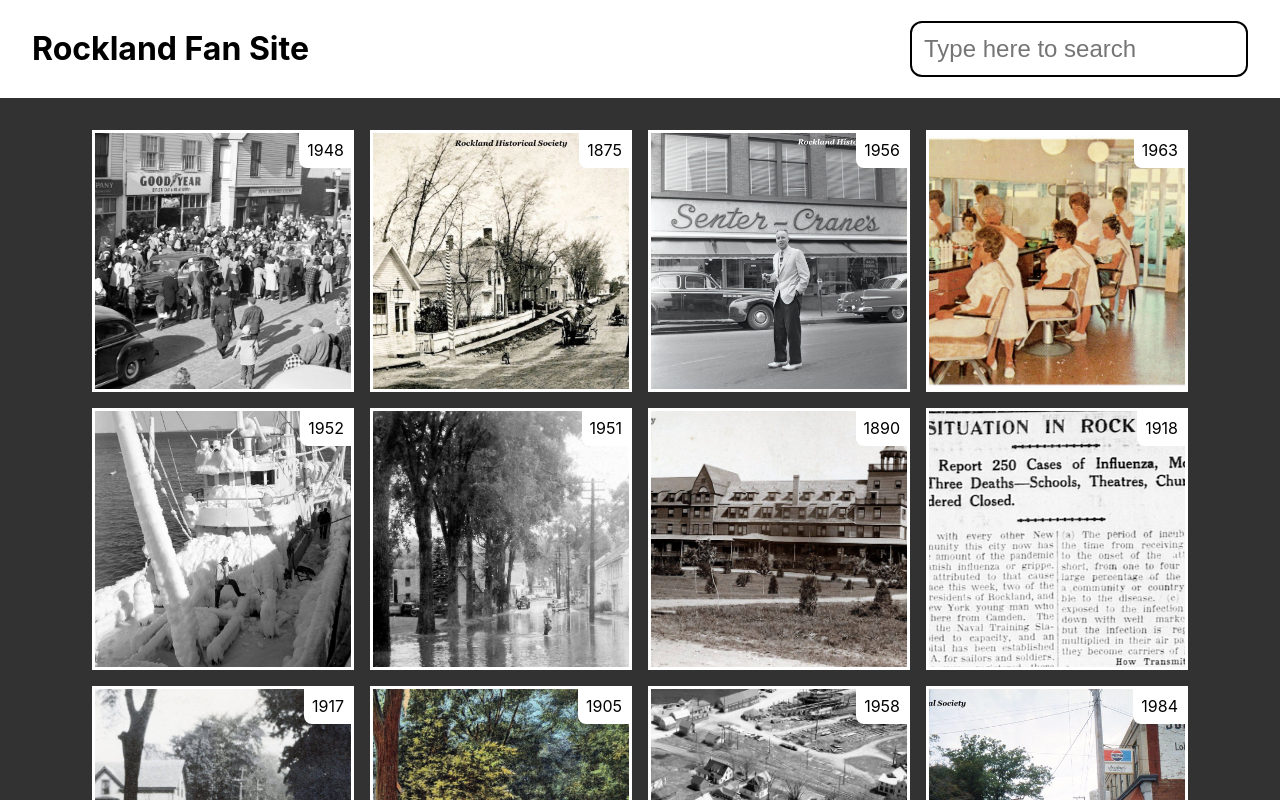
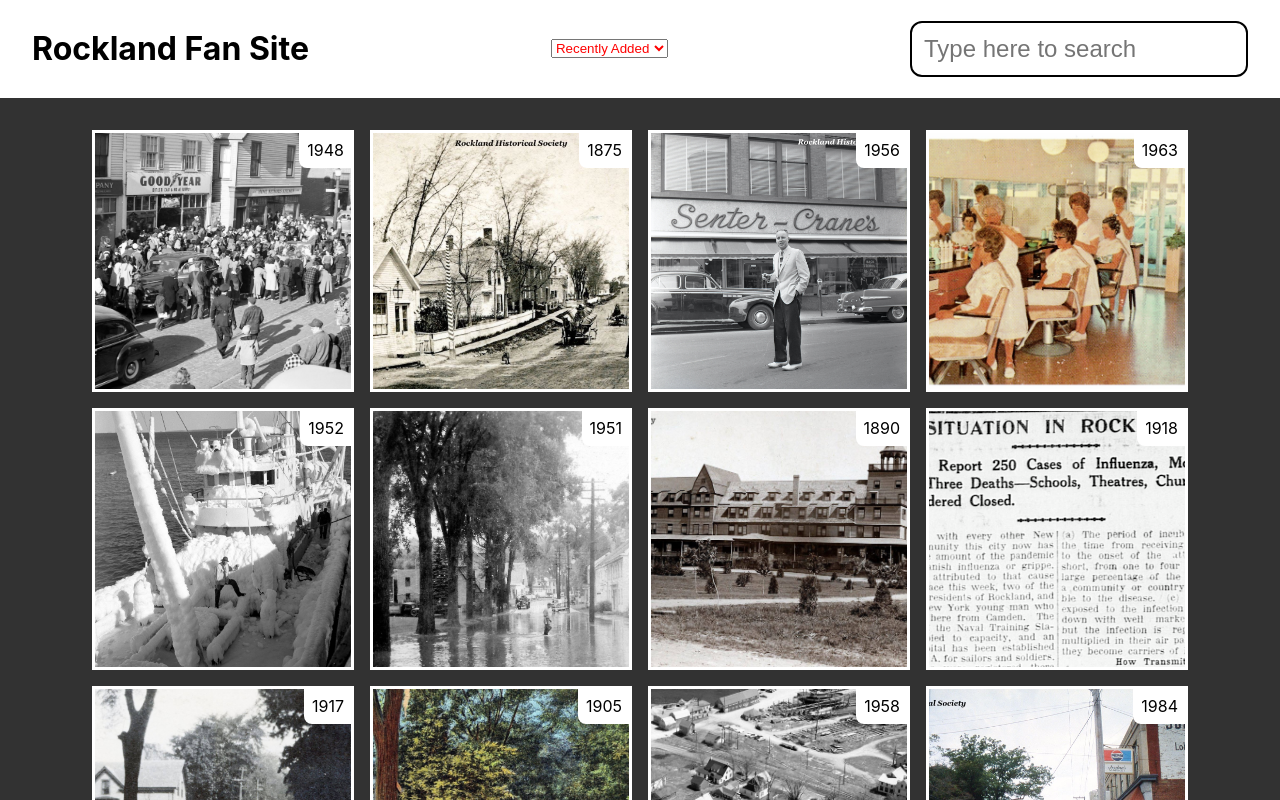
Before and after one commit to mpaulweeks/rockland, a React (Create React App) app: page / in a window 1280 px wide. Shown: the top 800 px of the page. Built offline with nearby package versions, Linux system fonts and the light colour scheme.

Commit message:
add basic sorter

```diff
--- a/src/App.tsx
+++ b/src/App.tsx
@@ -2,11 +2,13 @@ import React, { useEffect, useState } from 'react';
 import './App.css';
 import { Database } from './util/db';
 import { Gallery } from './gallery';
-import { Search } from './navbar';
+import { DefaultSortBy, Search, Sorter } from './navbar';
+import { PhotoSort } from './util/types';
 
 export function App() {
   const [db, setDb] = useState<Database>();
   const [searchTerms, setSearchTerms] = useState<string[]>([]);
+  const [sortBy, setSortBy] = useState<PhotoSort>(DefaultSortBy);
 
   useEffect(() => {
     (async () => {
@@ -16,17 +18,17 @@ export function App() {
     })();
   }, []);
 
-
   return (
     <div>
       <header>
         <h1>
           Rockland Fan Site
         </h1>
+        <Sorter sortBy={sortBy} setSortBy={setSortBy} />
         <Search setSearchTerms={setSearchTerms} />
       </header>
       {db ? (
-        <Gallery db={db} searchTerms={searchTerms} />
+        <Gallery db={db} searchTerms={searchTerms} sortBy={sortBy} />
       ) : (
         <h1>loading...</h1>
       )}
--- a/src/gallery/Gallery.tsx
+++ b/src/gallery/Gallery.tsx
@@ -10,14 +10,11 @@ import { UrlManager } from "../util/url";
 interface GalleryProps {
   db: Database;
   searchTerms: string[];
+  sortBy: PhotoSort;
 }
 
 export function Gallery(props: GalleryProps) {
   const [focused, setFocused] = useState<Photo>();
-  const [sortBy, setSortBy] = useState<PhotoSort>({
-    sortBy: p => p.added,
-    reverse: true,
-  });
 
   // todo how to run after every setFocused?
   function updateFocused(photo: Photo | undefined) {
@@ -25,8 +22,8 @@ export function Gallery(props: GalleryProps) {
     new UrlManager().setUrl(photo);
   }
   const records = props.searchTerms.length
-    ? props.db.search(props.searchTerms, sortBy)
-    : props.db.get(sortBy);
+    ? props.db.search(props.searchTerms, props.sortBy)
+    : props.db.get(props.sortBy);
 
   useEffect(() => {
     const hash = new UrlManager().readUrl();
@@ -44,7 +41,7 @@ export function Gallery(props: GalleryProps) {
   };
   useEffect(() => {
     const onKeyDown = (evt: KeyboardEvent) => {
-      const records = props.db.get(sortBy);
+      const records = props.db.get(props.sortBy);
       if (evt.code === 'ArrowLeft') {
         setFocused(current => getPrevInArray(current, records));
       }
--- /dev/null
+++ b/src/navbar/Sorter.css
@@ -0,0 +1,4 @@
+.Sorter {
+  /* todo */
+  color: red;
+}
--- /dev/null
+++ b/src/navbar/Sorter.tsx
@@ -0,0 +1,49 @@
+import React from "react";
+import { PhotoSort } from "../util/types";
+import './Sorter.css';
+
+interface SorterProps {
+  sortBy: PhotoSort;
+  setSortBy(sorter: PhotoSort): void;
+}
+
+export const DefaultSortBy: PhotoSort = {
+  label: 'Recently Added',
+  sortBy: p => p.added,
+  reverse: true,
+};
+const SortOptions: PhotoSort[] = [
+  DefaultSortBy,
+  {
+    label: 'Photo Date',
+    sortBy: p => p.date,
+    reverse: false,
+  },
+];
+function indexOf(label: string): number {
+  return SortOptions.findIndex(opt =>
+    opt.label === label
+  );
+}
+
+export function Sorter(props: SorterProps) {
+  function onChange(newLabel: string) {
+    const index = indexOf(newLabel);
+    const sorter = SortOptions[index];
+    props.setSortBy(sorter);
+  }
+
+  const current = SortOptions[indexOf(props.sortBy.label)];
+
+  return (
+    <select className="Sorter" onChange={evt => onChange(evt.target.value)} value={current.label}>
+      {SortOptions.map(opt => (
+        <option
+          key={opt.label}
+          label={opt.label}
+          value={opt.label}
+        />
+      ))}
+    </select>
+  )
+}
--- a/src/navbar/index.ts
+++ b/src/navbar/index.ts
@@ -1 +1,2 @@
 export * from './Search';
+export * from './Sorter';
--- a/src/util/types.ts
+++ b/src/util/types.ts
@@ -3,6 +3,7 @@ export interface Data {
 }
 
 export interface PhotoSort {
+  label: string;
   reverse: boolean;
   sortBy(record: Photo): (string | number | Date);
 }
```
